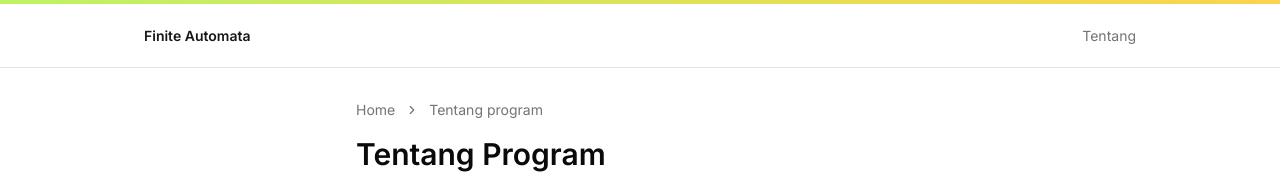
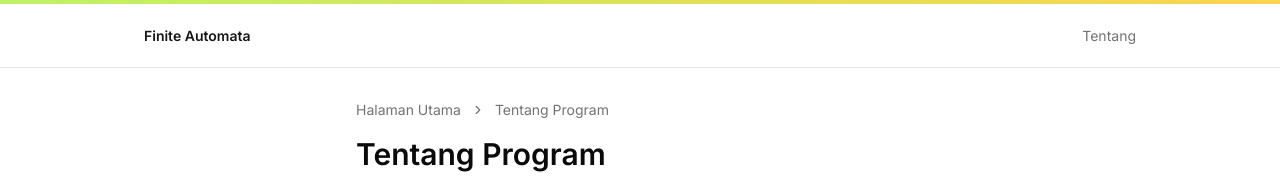
Before and after one commit to rizalanggoro/finite-automata-simulator, a Next.js app: page /about in a window 1280 px wide. Shown: the top 186 px of the page. Built offline with nearby package versions, Linux system fonts and the light colour scheme.

Commit message:
refactor: update breadcrumb

```diff
--- a/src/app/about/page.tsx
+++ b/src/app/about/page.tsx
@@ -1,27 +1,16 @@
+import BreadCrumbComponent from "@/components/breadcrumb";
 import ContainerComponent from "@/components/container";
-import {
-  Breadcrumb,
-  BreadcrumbItem,
-  BreadcrumbLink,
-  BreadcrumbList,
-  BreadcrumbSeparator,
-} from "@/components/ui/breadcrumb";
 
 export default function Page() {
   return (
     <>
       <ContainerComponent safeTop variant="sm" className="py-8">
-        <Breadcrumb>
-          <BreadcrumbList>
-            <BreadcrumbItem>
-              <BreadcrumbLink href="/">Home</BreadcrumbLink>
-            </BreadcrumbItem>
-            <BreadcrumbSeparator />
-            <BreadcrumbItem>
-              <BreadcrumbLink href="/about">Tentang program</BreadcrumbLink>
-            </BreadcrumbItem>
-          </BreadcrumbList>
-        </Breadcrumb>
+        <BreadCrumbComponent
+          items={[
+            { href: "/", label: "Halaman Utama" },
+            { href: "/about", label: "Tentang Program" },
+          ]}
+        />
 
         <p className="font-semibold text-3xl mt-4">Tentang Program</p>
         <div className="prose mt-2">
--- a/src/app/v2/dfa-equivalence/page.tsx
+++ b/src/app/v2/dfa-equivalence/page.tsx
@@ -146,7 +146,7 @@ export default function Page() {
       <ContainerComponent safeTop className="py-8">
         <BreadCrumbComponent
           items={[
-            { label: "Home", href: "/" },
+            { label: "Halaman Utama", href: "/" },
             { label: "DFA Ekuivalensi", href: "/v2/dfa-equivalence" },
           ]}
         />
--- a/src/app/v2/dfa-minimization/page.tsx
+++ b/src/app/v2/dfa-minimization/page.tsx
@@ -120,7 +120,7 @@ export default function Page() {
       <ContainerComponent safeTop className="py-8">
         <BreadCrumbComponent
           items={[
-            { label: "Home", href: "/" },
+            { label: "Halaman Utama", href: "/" },
             { label: "DFA Minimization", href: "/v2/dfa-minimization" },
           ]}
         />
--- a/src/app/v2/regex-converter/page.tsx
+++ b/src/app/v2/regex-converter/page.tsx
@@ -81,7 +81,7 @@ export default function Page() {
       <ContainerComponent safeTop className="py-8">
         <BreadCrumbComponent
           items={[
-            { label: "Home", href: "/" },
+            { label: "Halaman Utama", href: "/" },
             { label: "Regex Konverter", href: "/v2/regex-converter" },
           ]}
         />
```
